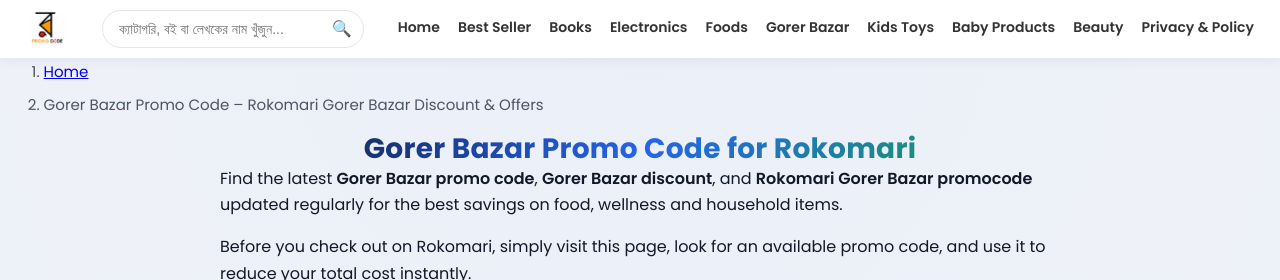
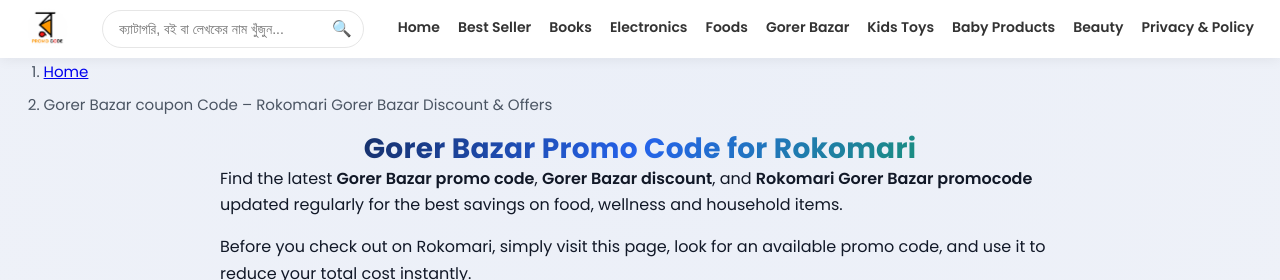
Before and after one commit to RokomariPromoCode/rokomaripromocode.github.io, a Jekyll site: the page built from gorer-bazar.md, in a window 1280 px wide and 900 px high, cut to the strip 0-280 px from the top of the window. Built offline with Jekyll 4.4.1, drawn with Linux system fonts in a browser that asks for light colours; some of the changed text lies outside the part shown.

Commit message:
Update gorer-bazar.md

```diff
--- a/gorer-bazar.md
+++ b/gorer-bazar.md
@@ -1,7 +1,7 @@
 ---
 layout: default
-title: "Gorer Bazar Promo Code – Rokomari Gorer Bazar Discount & Offers"
-description: "Find active Gorer Bazar promo code, Rokomari Gorer Bazar promocode and discounts on food, wellness and household products at Rokomari."
+title: "Gorer Bazar coupon Code – Rokomari Gorer Bazar Discount & Offers"
+description: "Get the best gorer bazar coupon code from rokomari promo code for exclusive discount."
 permalink: /gorer-bazar/
 show_faq : false
 
@@ -36,9 +36,9 @@
     <li>Kitchen & household-use products</li>
   </ul>
 
-  <h2>How to Use a Gorer Bazar Promo Code on Rokomari</h2>
+  <h2>How to Use a Gorer Bazar coupon Code on Rokomari</h2>
   <ol>
-    <li>If a <strong>Gorer Bazar promo code</strong> is available on this page, click to copy it.</li>
+    <li>If a <strong>Gorer Bazar coupon code</strong> is available on this page, click to copy it.</li>
     <li>Scroll through this page to find your desired Gorer Bazar product, or use the search bar to locate it.</li>
     <li>Click the <strong>Buy Now</strong> button on the product card to go directly to Rokomari.</li>
     <li>If the promo code is supported, the discount will auto-apply. If not, paste the copied promo code manually at checkout.</li>
```
